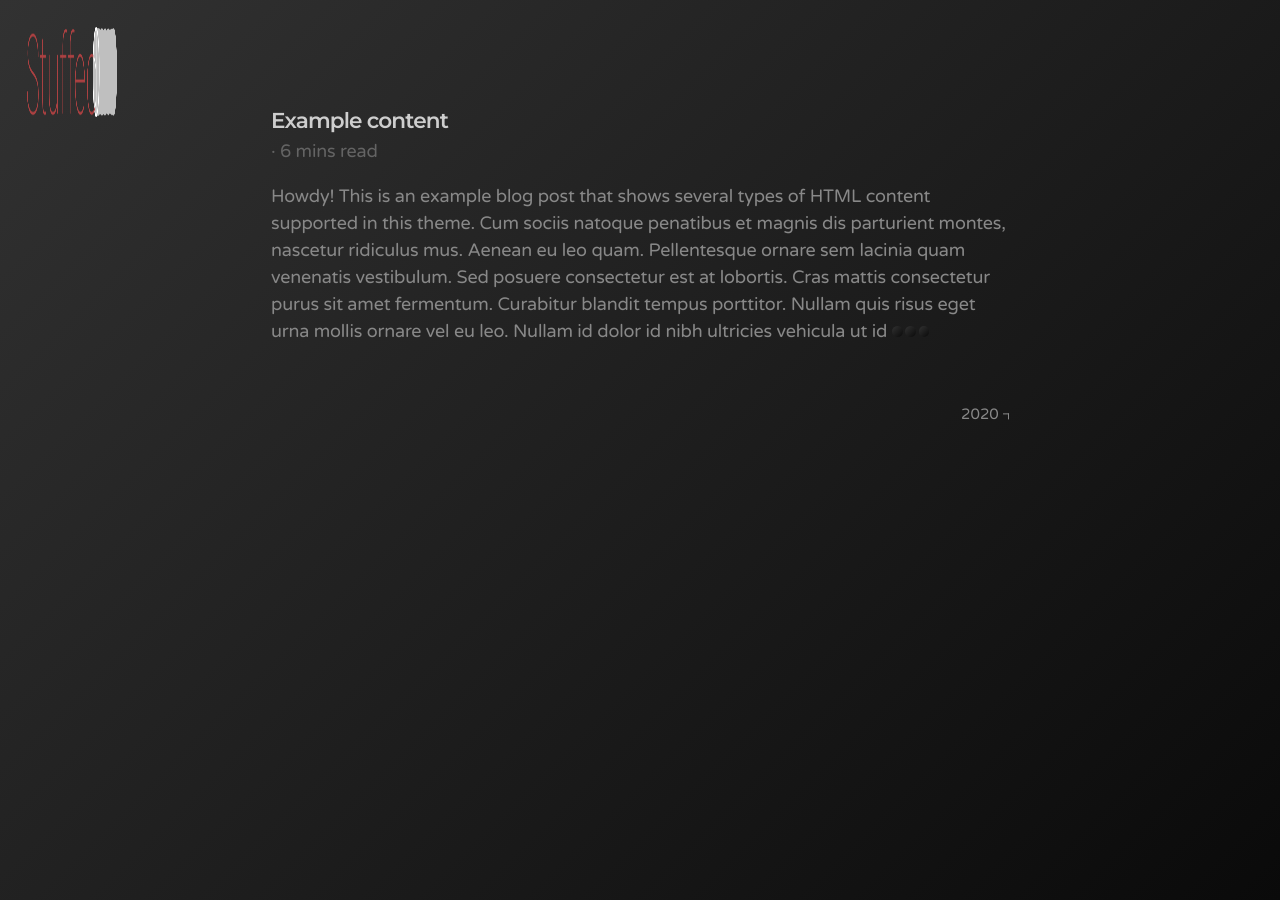
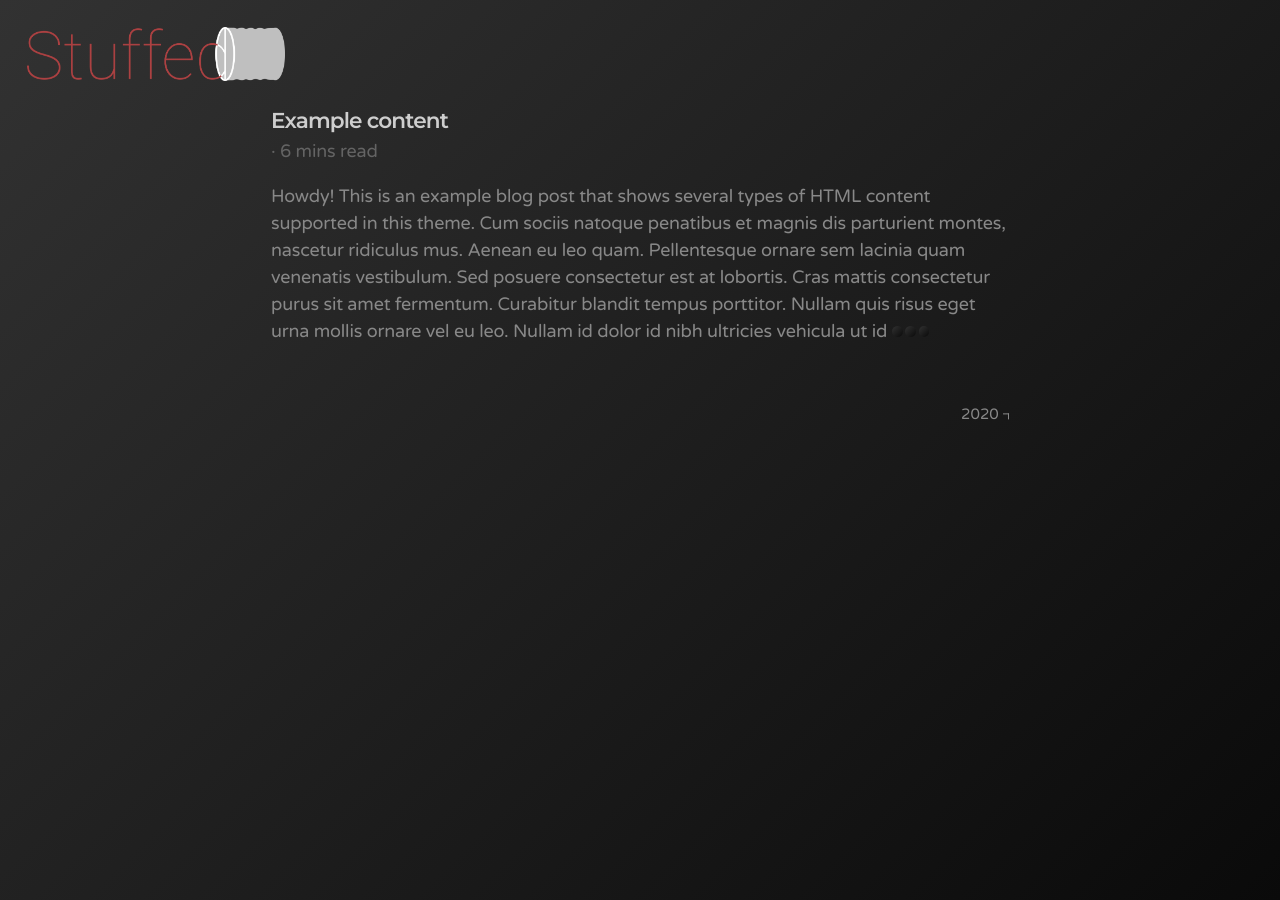
Before and after one commit to stuffedcan/stuffedcan.github.io, a Jekyll site: the page built from index.html, in a window 1280 px wide. Built offline with Jekyll 4.4.1, drawn with Linux system fonts in a browser that asks for light colours; the list of posts is cut into pages by our own code.

Commit message:
Update _logo.scss

```diff
--- a/_sass/_logo.scss
+++ b/_sass/_logo.scss
@@ -3,8 +3,8 @@
   position: fixed;
   left: 1.5rem;
   top: 1.5rem;
-  width: 5rem;
-  height: 5rem;
+  width: auto;
+  height: 3rem;
   transition: transform .2s;
 }
 
```
